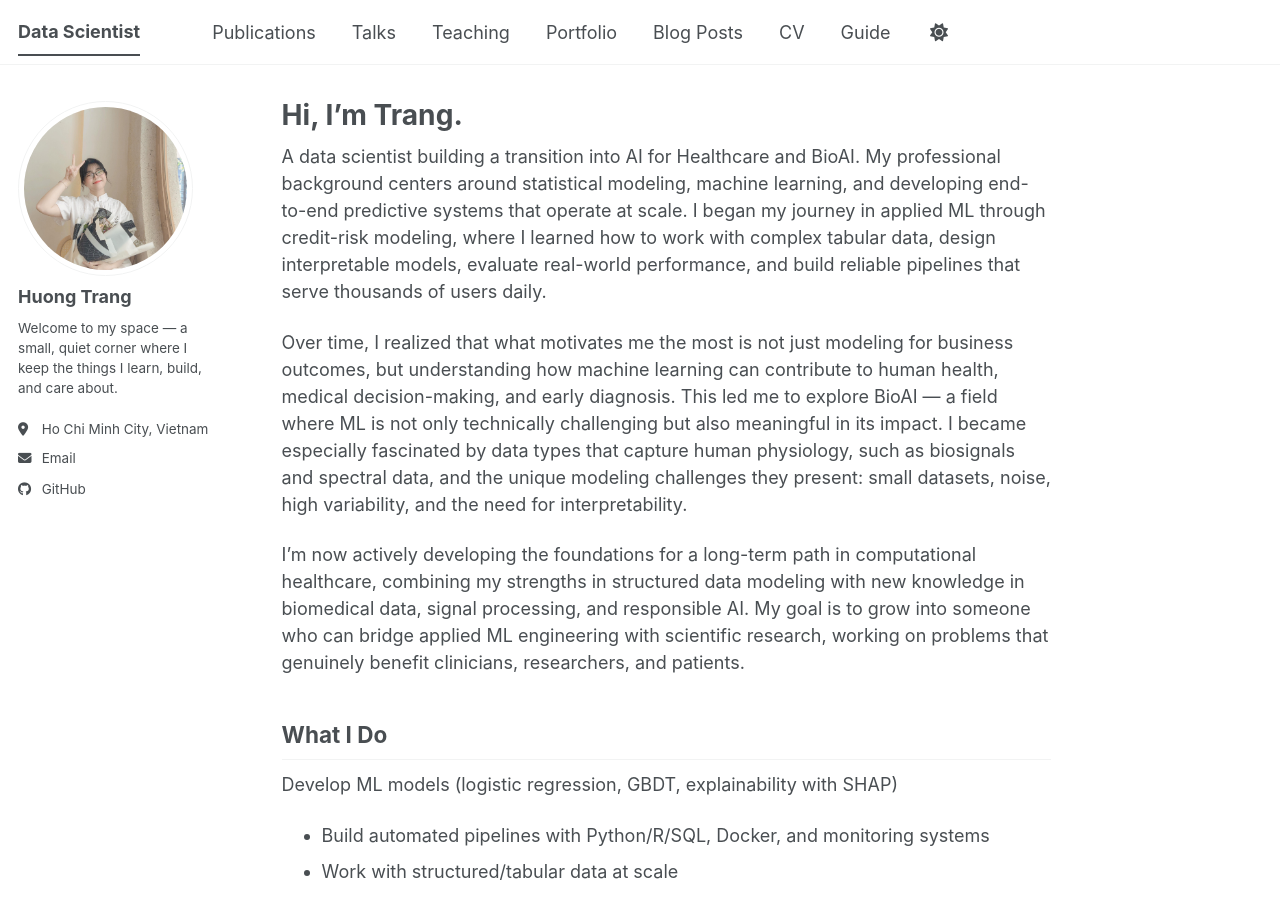
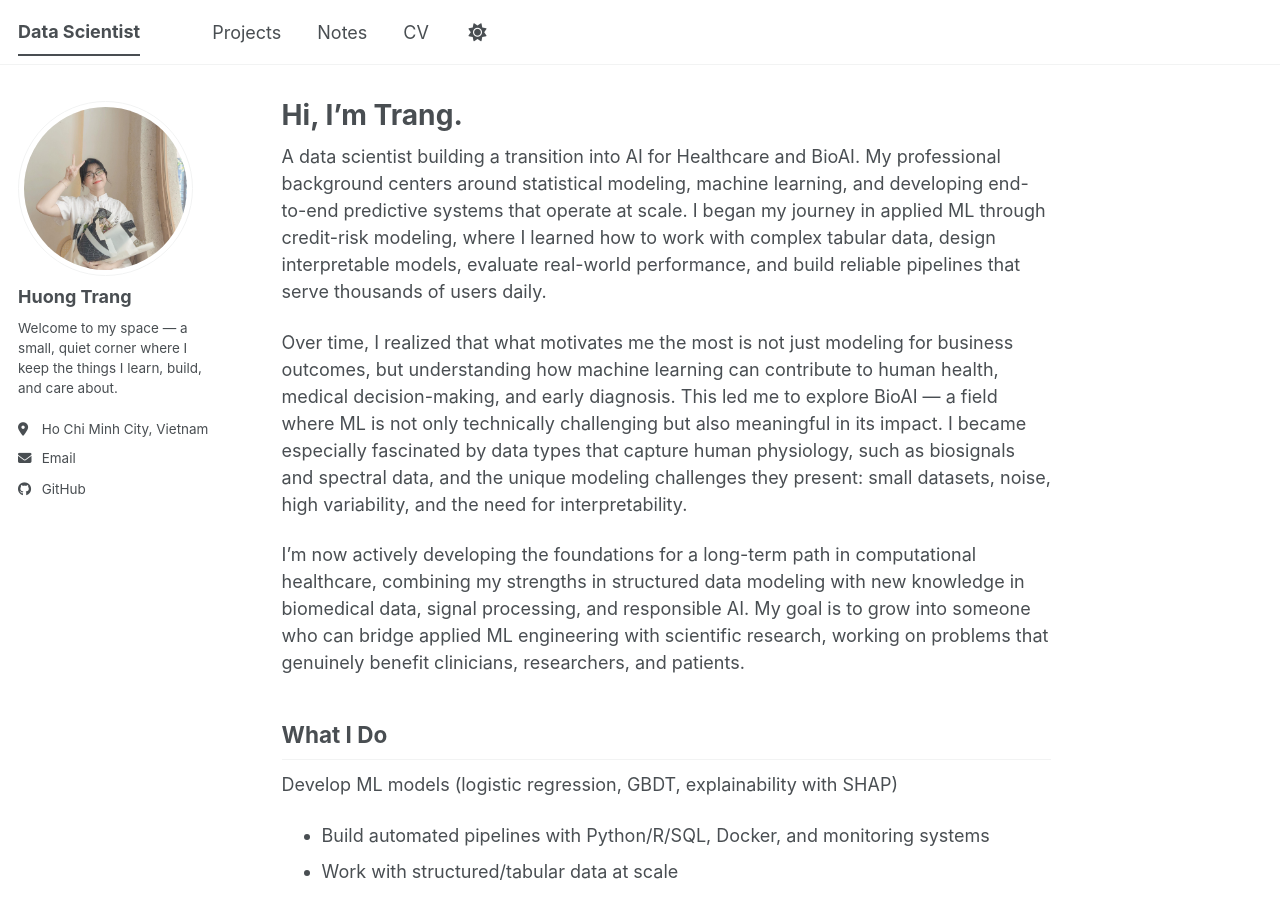
Before and after one commit to HuongTrangDo/huongtrangdo.github.io, a Jekyll site: the page built from _pages/about.md, in a window 1280 px wide and 900 px high. Built offline with Jekyll 4.4.1, drawn with Linux system fonts in a browser that asks for light colours; a script bundle is joined from its source files by our own code; library files that are not in the unit come from our copies.

Commit message:
Update navigation.yml

```diff
--- a/_data/navigation.yml
+++ b/_data/navigation.yml
@@ -8,20 +8,14 @@
 #      Markdown formatted page while the second is generated using JSON.
 
 main:
-  - title: "Publications"
-    url: /publications/
+  # - title: "Publications"
+  #   url: /publications/
 
-  - title: "Talks"
-    url: /talks/
+  - title: "Projects"
+    url: /projects/
 
-  - title: "Teaching"
-    url: /teaching/
-
-  - title: "Portfolio"
-    url: /portfolio/
-
-  - title: "Blog Posts"
-    url: /year-archive/
+  - title: "Notes"
+    url: /notes/
 
   - title: "CV"
     url: /cv/
@@ -29,5 +23,11 @@ main:
   # - title: "CV"
   #   url: /cv-json/
 
-  - title: "Guide"
-    url: /markdown/
+  # - title: "Portfolio"
+  #   url: /portfolio/
+
+  # - title: "Blog Posts"
+  #   url: /year-archive/
+
+  # - title: "Guide"
+  #   url: /markdown/
```
